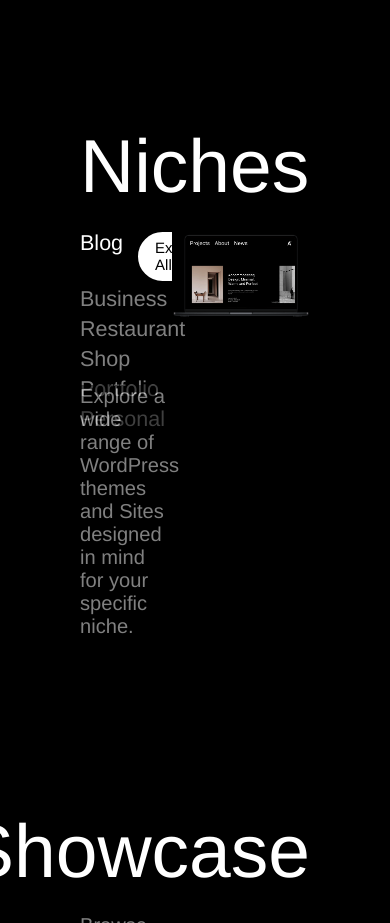
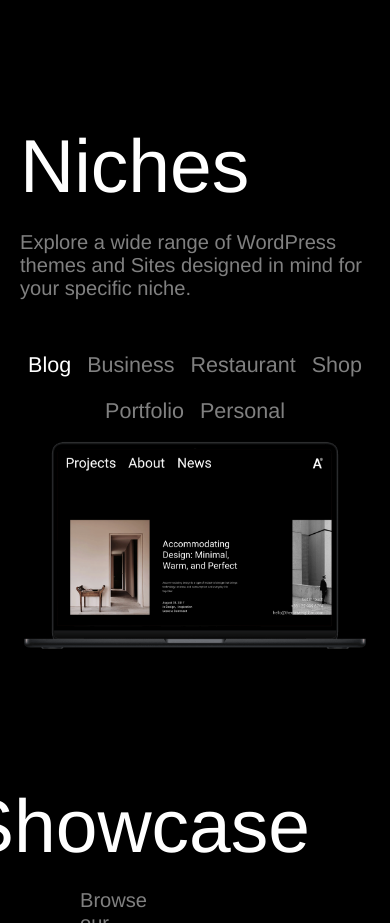
Before and after one commit to DrajerDK/ThemesKingdom, a website built with Parcel: page src/index.html in a window 390 px wide. Shown: the part 4620-5543 px from the top of the page. Built offline with nearby package versions, Linux system fonts and the light colour scheme.

Commit message:
feat(ThemesKingdom): add adaptive for neches

```diff
--- a/src/scss/niches.scss
+++ b/src/scss/niches.scss
@@ -7,6 +7,10 @@
     display: flex;
     justify-content: center;
     flex-direction: column;
+    @media screen and (max-width: 902px) {
+        padding-left: 20px;
+        padding-right: 20px;
+    }
     .niches-block {
         .niches-block__title {
             @include presintation-title-style;
@@ -14,14 +18,29 @@
         }
         .niches-content {
             display: flex;
+            @media screen and (max-width: 902px) {
+                flex-direction: column;
+            }
             .niches-text {
                 width: 40%;
                 display: flex;
                 flex-direction: column;
                 justify-content: space-between;
+                @media screen and (max-width: 902px) {
+                    width: 100%;
+                flex-direction: column-reverse;
+
+                }
                 .niches-list {
                     list-style-type: none;
                     line-height: 1.1;
+                    @media screen and (max-width: 902px) {
+                        display: flex;
+                        gap: 1em;
+                        flex-wrap: wrap;
+                        justify-content: center;
+
+                    }
                     .niches-list__element {
                         font-family: $main-font-family;
                         opacity: 0.5;
@@ -51,10 +70,10 @@
                                 color: $main-font-color;
                                 background-color: transparent;
                             }
+                            @media screen and (max-width: 902px) {
+                                display: none;
+                            }
                         }
-                    }
-                    .niches-list__element_padding {
-
                     }
                     .niches-list__element_opacity {
                         opacity: 1;
@@ -67,7 +86,12 @@
                     opacity: 0.5;
                     position: relative;
                     bottom: 50px;
-
+                    @media screen and (max-width: 1224px) {
+                        margin-top: 20%;
+                    }
+                    @media screen and (max-width: 902px) {
+                        margin-top: 15%;
+                    }
                 }
             }
             .niches-image-box {
@@ -75,6 +99,9 @@
                 display: flex;
                 justify-content: flex-end;
                 align-items: flex-start;
+                @media screen and (max-width: 902px) {
+                    width: 100%;
+                }
                 .niches-image-box__image {
                     max-width: 100%;
                     // width: 88%;
```
Also changed, not shown: 2 other files.
